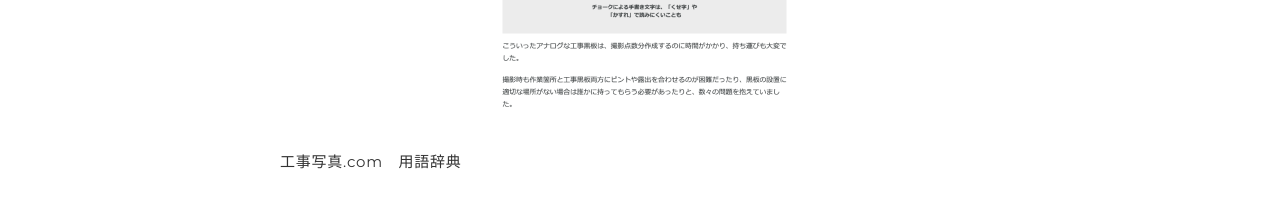
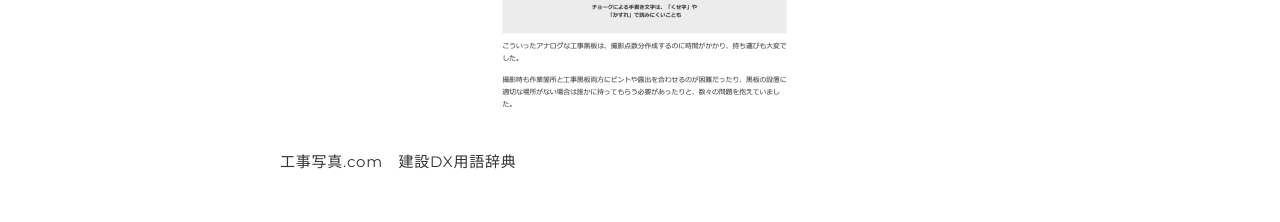
Before and after one commit to saru3/portfolio, a plain HTML site: page works_03.html in a window 1280 px wide. Shown: the part 755-977 px from the top of the page. Drawn offline with nearby package versions, Linux system fonts and the light colour scheme.

Commit message:
サイト名修正

```diff
--- a/works_03.html
+++ b/works_03.html
@@ -45,7 +45,7 @@
               <img src="img/works-thumb_3.png" alt="工事写真.com　用語辞典イメージ">
             </p>
             <p>
-              工事写真.com　用語辞典
+              工事写真.com　建設DX用語辞典
             </p>
             <h3>URL</h3>
             <p>https://www.koujishashin.com/amp/articles/denshi-sho-kokuban</p>
```
